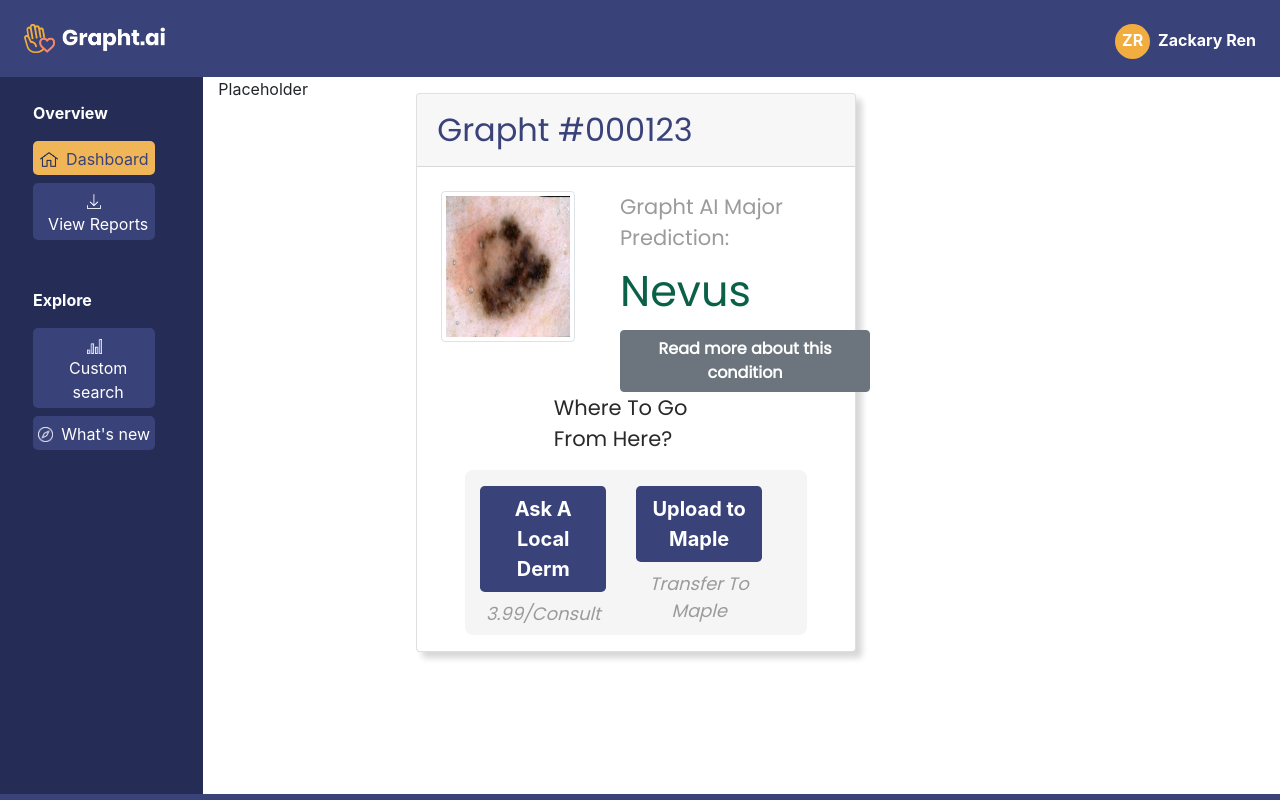
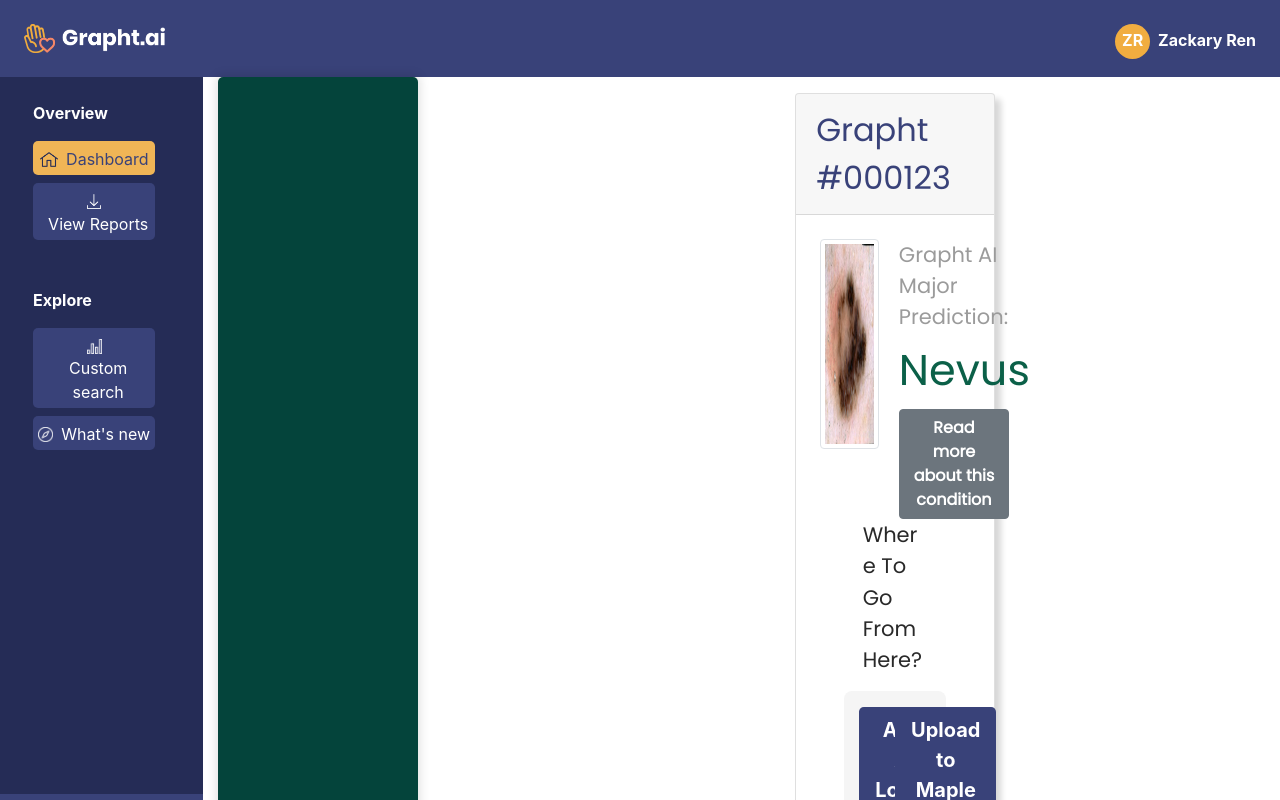
Before and after one commit to snuuy/grapht.ai, a React (Create React App) app in the folder client/: page /dashboard in a window 1280 px wide. Built offline with nearby package versions, Linux system fonts and the light colour scheme.

Commit message:
some basic shit

```diff
--- a/client/src/components/CardView.jsx
+++ b/client/src/components/CardView.jsx
@@ -6,10 +6,6 @@
 
   render() {
     return (
-      <div className="row">
-        <div className="col-md-2">
-          <p>Placeholder</p>
-        </div>
       <div className="col-md-10">
         <div className="card m-3 pb-3 w-50">
           <div className="card-header cardTitle">Grapht #000123</div>
@@ -42,9 +38,7 @@
                 <button type="button" class="btn btn-primary btn-lg btnText">
                   Ask A Local Derm
                 </button>
-                  <p className="smallButtonText pt-2 text-center">
-                    3.99/Consult
-                  </p>
+                <p className="smallButtonText pt-2 text-center">3.99/Consult</p>
               </div>
               <div className="col-6 mt-3 text-center">
                 <button type="button" class="btn btn-primary btn-lg btnText">
@@ -58,7 +52,6 @@
           </div>
         </div>
       </div>
-      </div>
     );
   }
 }
--- a/client/src/components/Dashboard.jsx
+++ b/client/src/components/Dashboard.jsx
@@ -19,8 +19,16 @@
           <div className="col-2 p-0" style={{ height: "calc(100vh - 83px)" }}>
             <NavBar userType={this.state.userType} />
           </div>
+
           <div className="col-10 bg-white">
-            <CardView></CardView>
+            <div className="row">
+              <div className="col">
+                <Upload></Upload>
+              </div>
+              <div className="col">
+                <CardView></CardView>
+              </div>
+            </div>
           </div>
         </div>
       </div>
```
Lines whose indentation alone changed are shown as unchanged.
